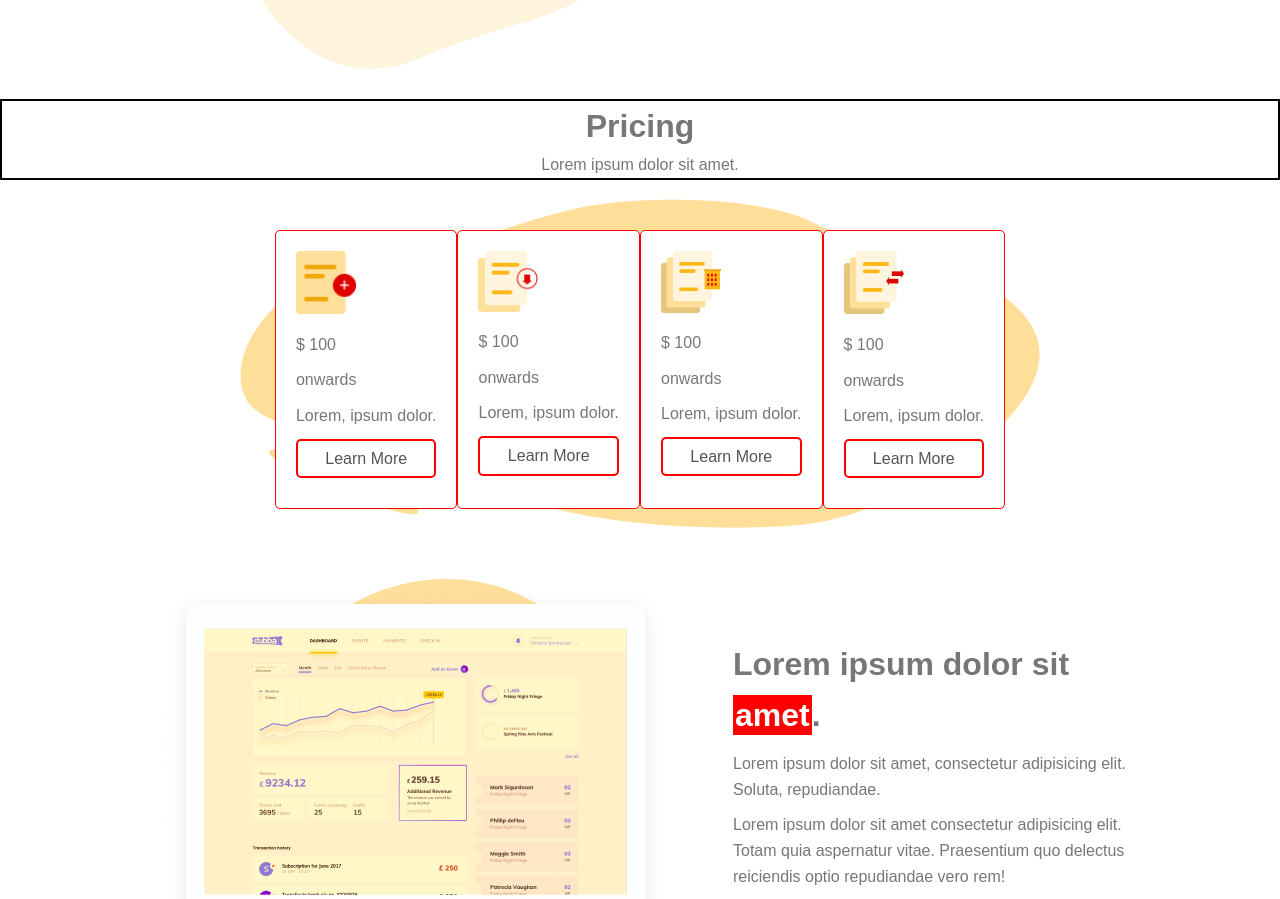
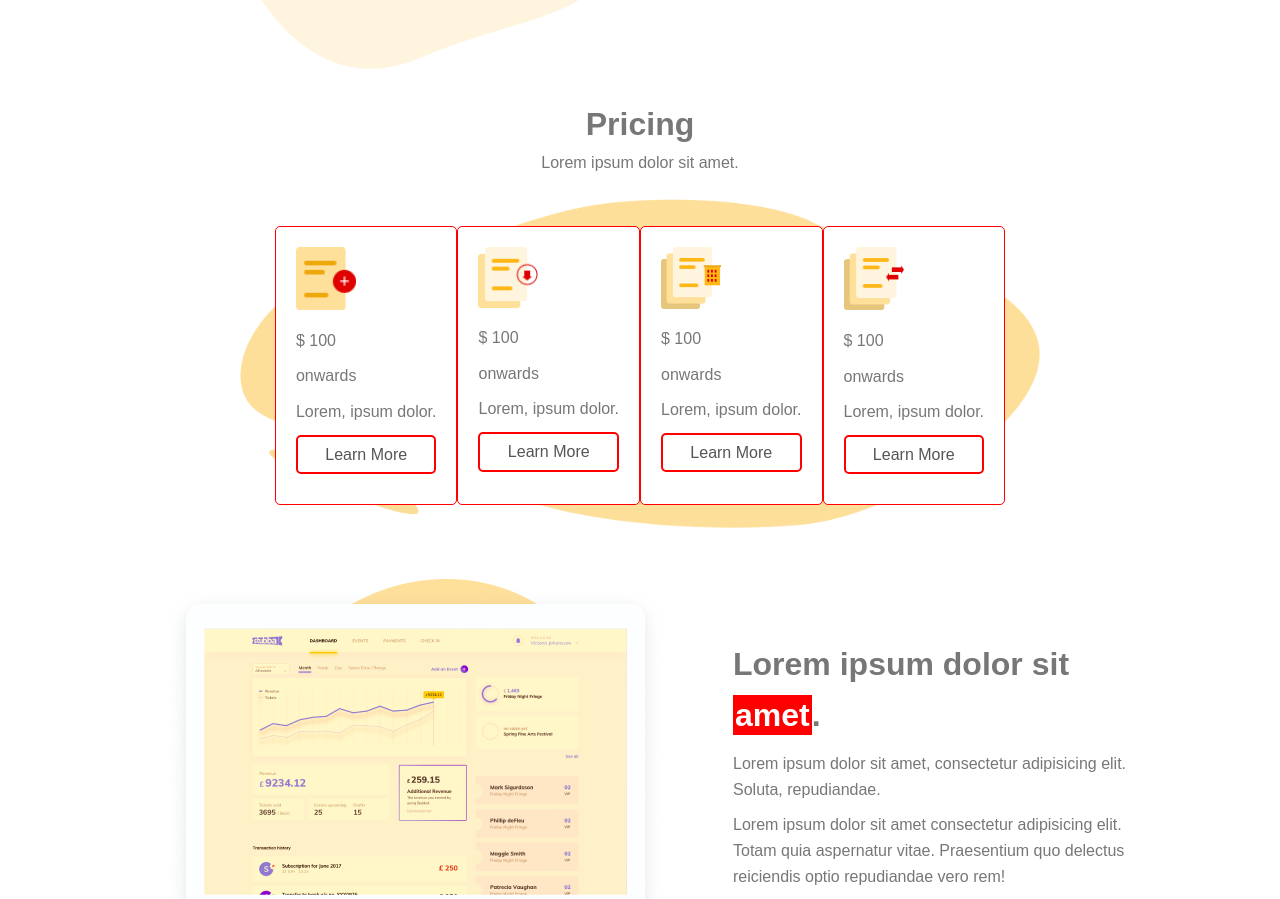
Before and after one commit to pranavlotlikar/designway_task2, a plain HTML site: page index.html in a window 1280 px wide. Shown: the part 2255-3154 px from the top of the page. Drawn offline with Linux system fonts and the light colour scheme.

Commit message:
Update index.html

```diff
--- a/index.html
+++ b/index.html
@@ -80,7 +80,7 @@
 
     <!-- PRICING SECTION -->
     <div class="pricing container">
-        <header class="border">
+        <header class="">
             <h1>Pricing</h1>
             <p>Lorem ipsum dolor sit amet.</p>
         </header>
```
